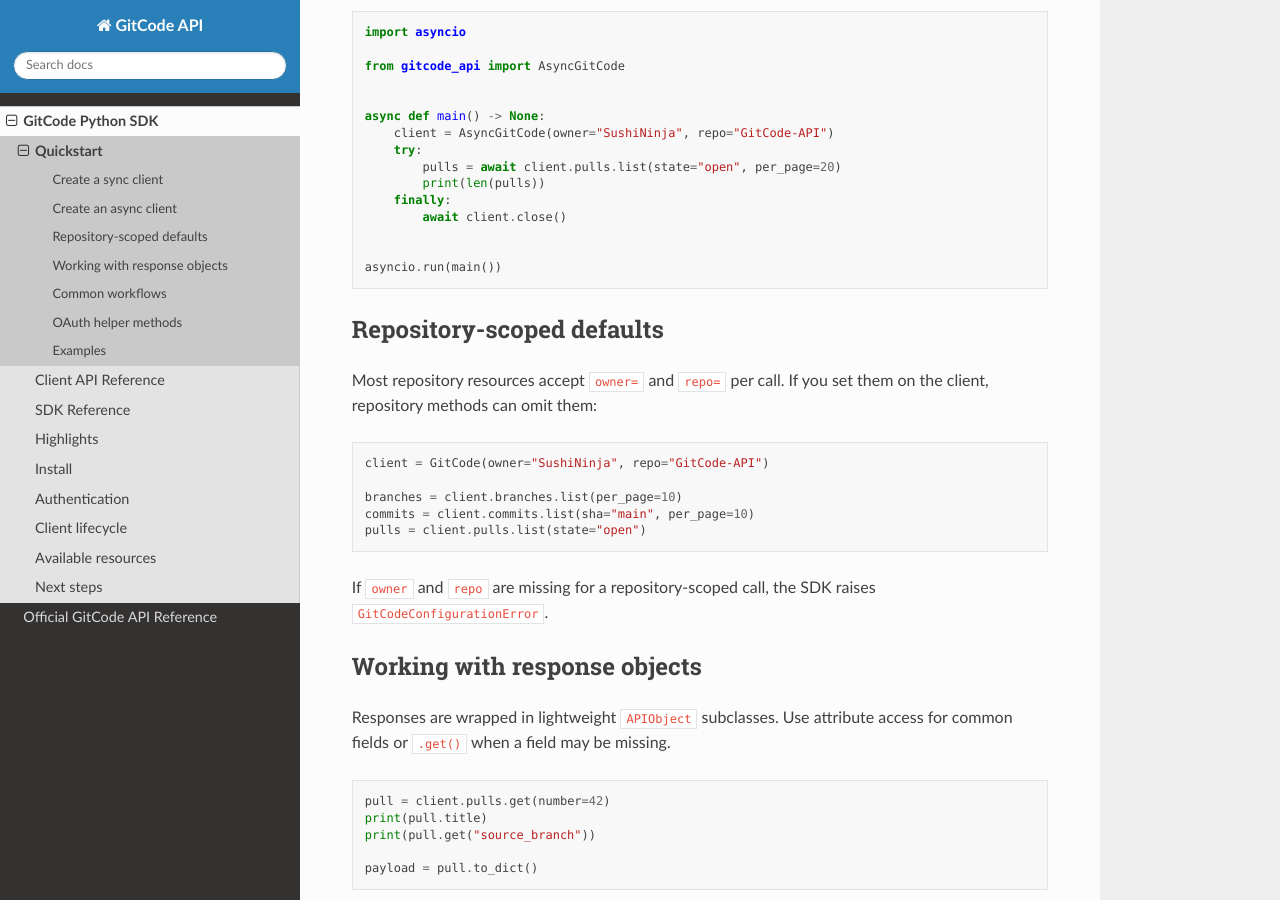
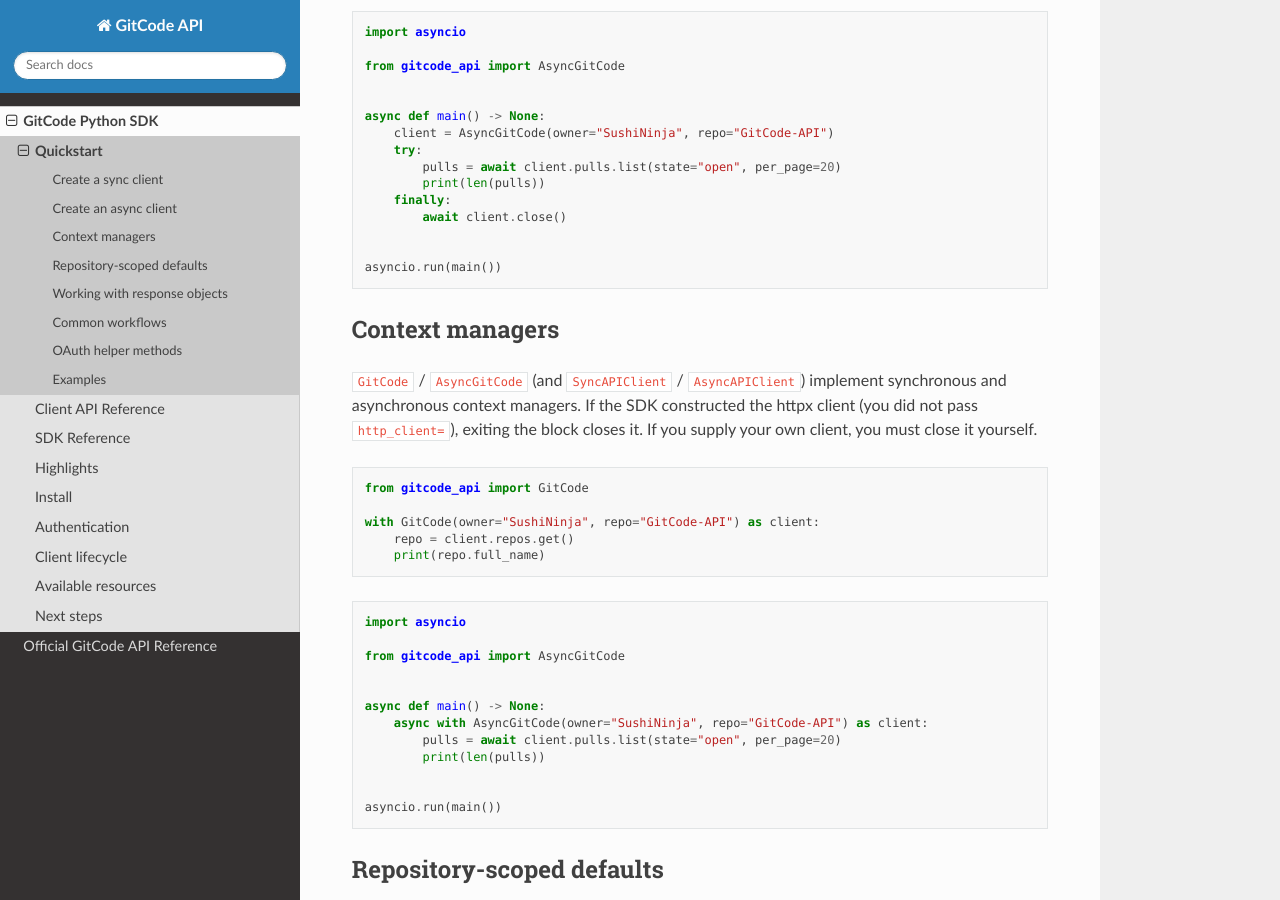
Before and after one commit to Trenza1ore/GitCode-API, a Sphinx documentation site: the page built from docs/sdk/quickstart.rst, in a window 1280 px wide and 900 px high, scrolled down 602 px. Built offline with Sphinx 7.4.7 and the Read the Docs theme 3.1.0, drawn with Linux system fonts in a browser that asks for light colours.

Commit message:
docs: update docs to include context manager usage

```diff
--- a/docs/sdk/client_api.rst
+++ b/docs/sdk/client_api.rst
@@ -4,6 +4,12 @@ Client API Reference
 This reference is organized by the chained SDK entrypoints users call at
 runtime, such as ``GitCode.branches.list()`` and
 ``AsyncGitCode.pulls.list()``.
+
+``GitCode`` and ``AsyncGitCode`` are context managers: use ``with GitCode(...)``
+and ``async with AsyncGitCode(...)`` so the default httpx client is closed when
+the block ends. The same applies to ``SyncAPIClient`` and ``AsyncAPIClient``;
+see :doc:`quickstart` for examples. If you pass ``http_client=``, only that
+outer client performs transport teardown when you close it.
 
 Synchronous client
 ------------------
--- a/docs/sdk/quickstart.rst
+++ b/docs/sdk/quickstart.rst
@@ -40,6 +40,37 @@ Create an async client
            print(len(pulls))
        finally:
            await client.close()
+
+
+   asyncio.run(main())
+
+Context managers
+----------------
+
+``GitCode`` / ``AsyncGitCode`` (and ``SyncAPIClient`` / ``AsyncAPIClient``)
+implement synchronous and asynchronous context managers. If the SDK constructed
+the httpx client (you did not pass ``http_client=``), exiting the block closes
+it. If you supply your own client, you must close it yourself.
+
+.. code-block:: python
+
+   from gitcode_api import GitCode
+
+   with GitCode(owner="SushiNinja", repo="GitCode-API") as client:
+       repo = client.repos.get()
+       print(repo.full_name)
+
+.. code-block:: python
+
+   import asyncio
+
+   from gitcode_api import AsyncGitCode
+
+
+   async def main() -> None:
+       async with AsyncGitCode(owner="SushiNinja", repo="GitCode-API") as client:
+           pulls = await client.pulls.list(state="open", per_page=20)
+           print(len(pulls))
 
 
    asyncio.run(main())
```
